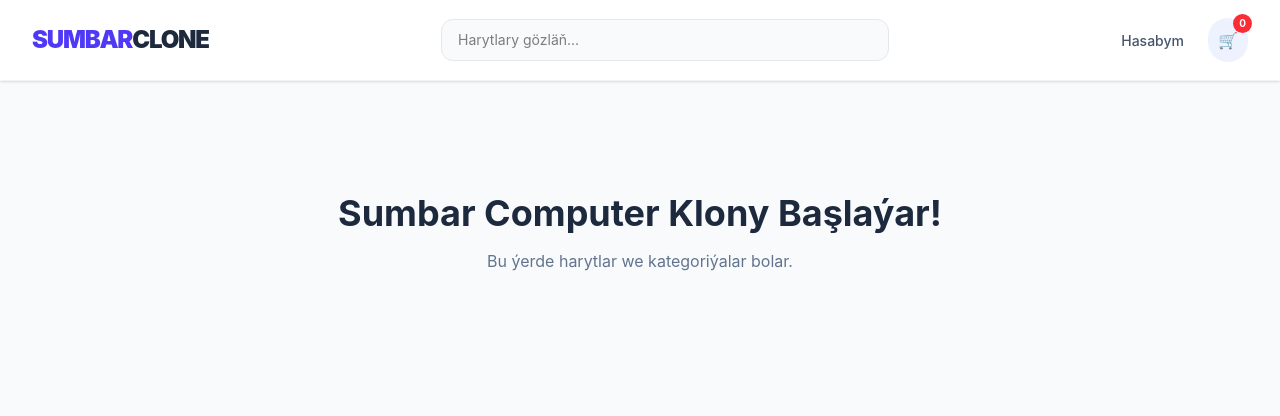
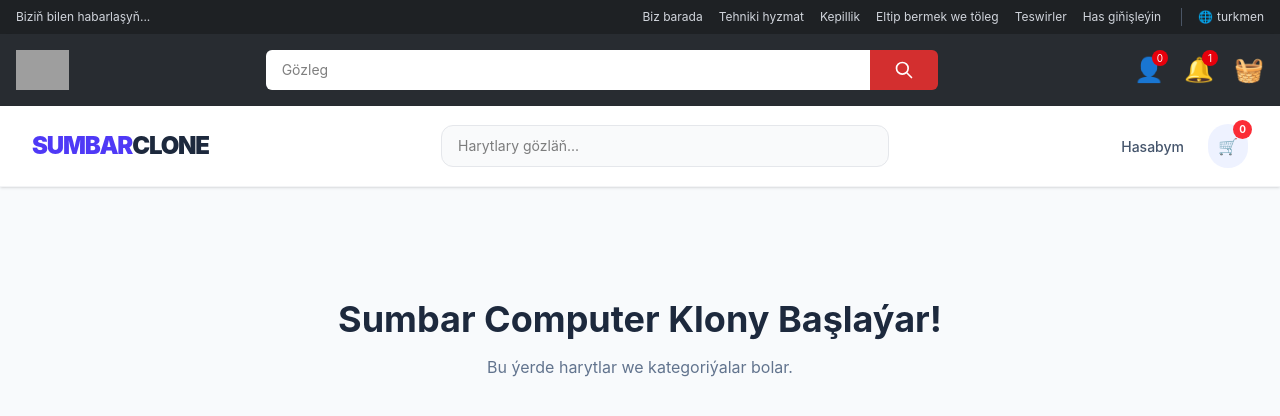
Before and after one commit to Bahram2006/Computer-Shop, a React (Vite) app: page / in a window 1280 px wide. Shown: the top 416 px of the page. Built offline with nearby package versions, Linux system fonts and the light colour scheme; grey boxes are pictures that could not be loaded.

Commit message:
install react icon

```diff
--- a/package.json
+++ b/package.json
@@ -13,6 +13,7 @@
     "@tailwindcss/vite": "^4.2.4",
     "react": "^19.2.5",
     "react-dom": "^19.2.5",
+    "react-icons": "^5.6.0",
     "tailwindcss": "^4.2.4"
   },
   "devDependencies": {
--- a/src/App.jsx
+++ b/src/App.jsx
@@ -1,8 +1,10 @@
 import Navbar from './components/layout/Navbar';
+import Header from './components/layout/Header';
 
 function App() {
   return (
     <div className="min-h-screen bg-slate-50">
+      <Header />
       <Navbar />
 
       <main className="max-w-7xl mx-auto p-8 text-center mt-20">
```
Also changed, not shown: 1 other file (tests, documents, lock files or other folders).
